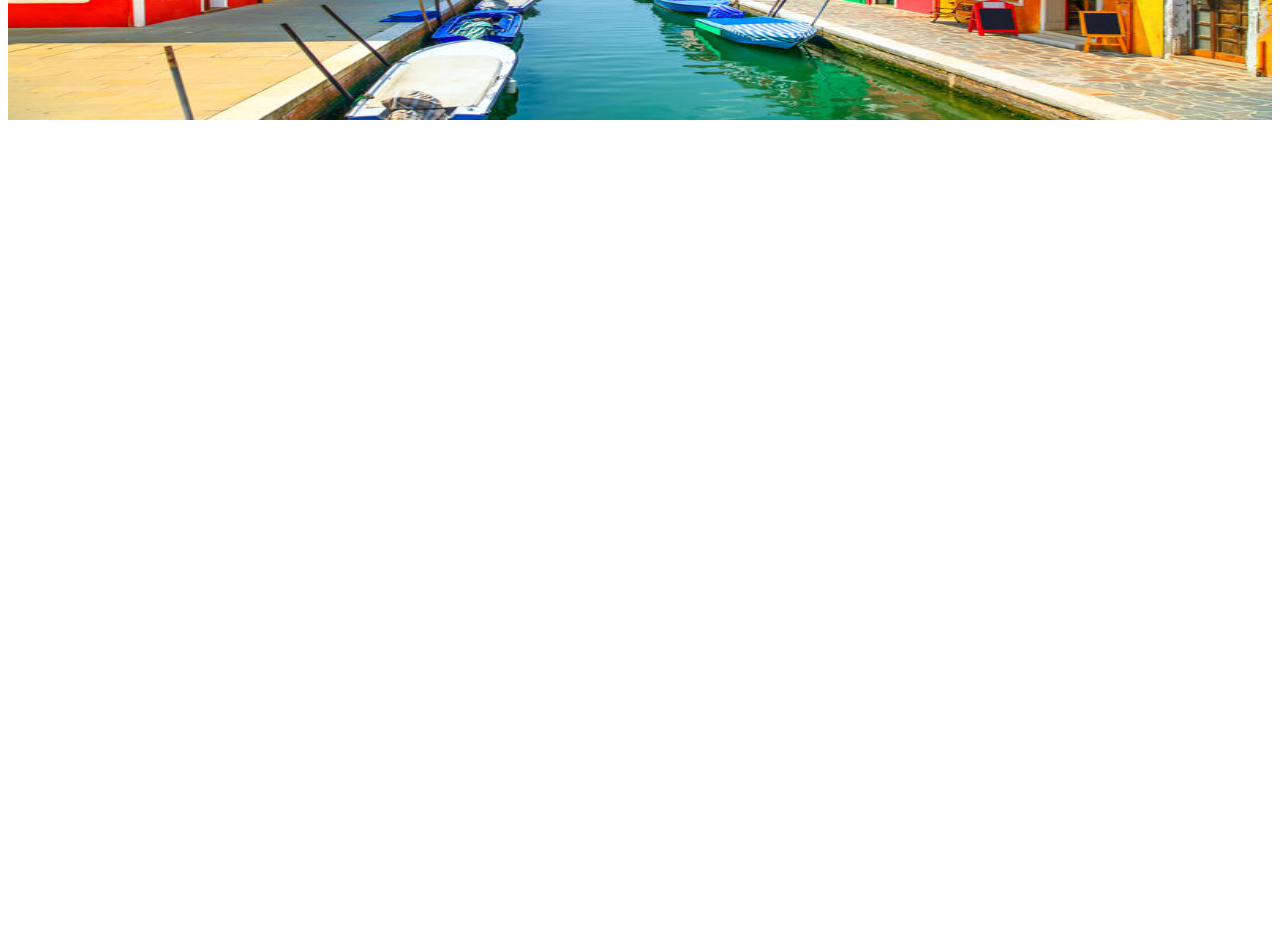
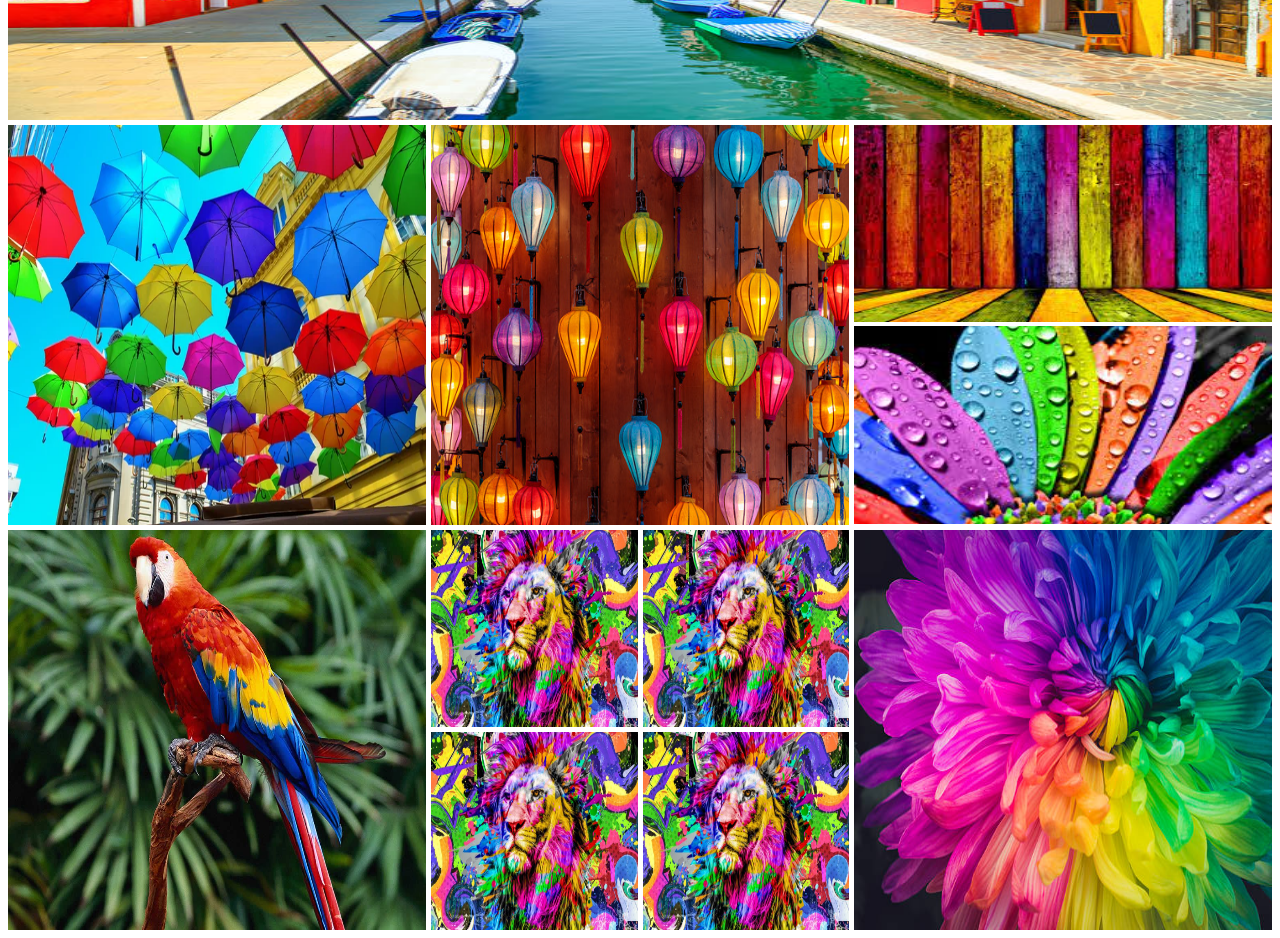
Before and after one commit to dipongkor000/m2m9, a plain HTML site: page index2.html in a window 1280 px wide. Shown: the part 360-1298 px from the top of the page. Before the commit the page ends 800 px from the top, so only its background shows below. Drawn offline with Linux system fonts and the light colour scheme.

Commit message:
add this file

```diff
--- a/index2.html
+++ b/index2.html
@@ -12,7 +12,33 @@
     </header>
     <main>
         <div class="row">
-            <img src="pictures/A.jpg" alt="building pictures">
+            <img src="pictures/A.jpg" alt="">
+        </div>
+        <div class="row">
+            <div>
+                <img src="pictures/B.jpg" alt="">
+            </div>
+            <div>
+                <img src="pictures/C.jpg" alt="">
+            </div>
+            <div class="vertical-collage">
+                <img src="pictures/D.jpg" alt="">
+                <img src="pictures/E.jpg" alt="">
+            </div>
+        </div>
+        <div class="row">
+            <div class="five">
+                <img src="pictures/F.jpg" alt="">
+            </div>
+            <div class="square-collage">
+                <img src="pictures/G.jpg" alt="">
+                <img src="pictures/G.jpg" alt="">
+                <img src="pictures/G.jpg" alt="">
+                <img src="pictures/G.jpg" alt="">
+            </div>
+            <div class="five">
+                <img src="pictures/H.jpg" alt="">
+            </div>
         </div>
     </main>
 </body>
--- a/style2.css
+++ b/style2.css
@@ -4,4 +4,19 @@ img{
 }
 .row{
     height: 400px;
+    width: 100%;
+    display: flex;
+    gap: 5px;
+    margin-bottom: 5px;
 }
+.row > div{
+    flex: 1;
+}
+.vertical-collage img{
+    height: calc((100% - 5px)/2);
+}
+.square-collage{
+    display: grid;
+    grid-template-columns: repeat(2, 1fr);
+    gap: 5px;
+}
```
